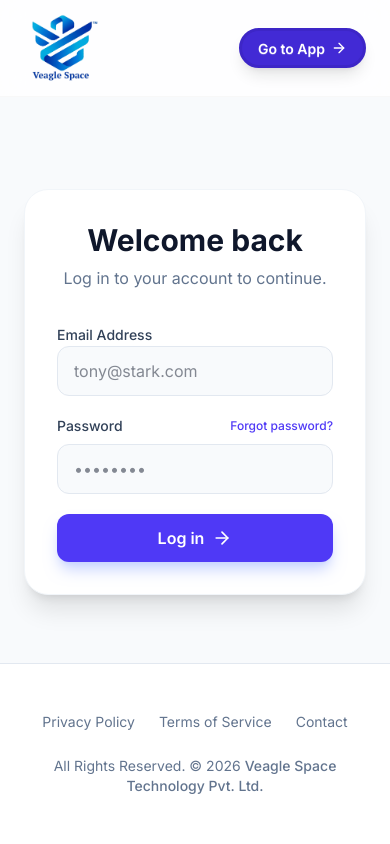
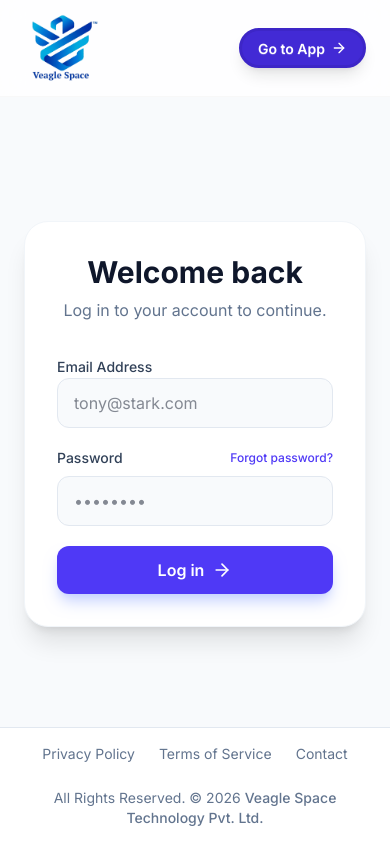
Before and after one commit to veaglespace-Tech/invoice-generator, a Next.js app in the folder client/: page /login in a window 390 px wide. Built offline with nearby package versions, Linux system fonts and the light colour scheme.

Commit message:
Reduce footer height and set light background for mobile top bar

```diff
--- a/client/src/components/layout/Footer.tsx
+++ b/client/src/components/layout/Footer.tsx
@@ -3,7 +3,7 @@ import { Hexagon } from "lucide-react";
 
 export function Footer() {
   return (
-    <footer className="py-12 bg-white dark:bg-slate-950 border-t border-slate-200 dark:border-slate-800">
+    <footer className="py-4 bg-white dark:bg-slate-950 border-t border-slate-200 dark:border-slate-800">
       <div className="max-w-7xl mx-auto px-6 md:px-12">
         <div className="flex flex-col md:flex-row items-center justify-between gap-6">
           <div className="hidden md:block"></div>
--- a/client/src/components/layout/SuperAdminSidebar.tsx
+++ b/client/src/components/layout/SuperAdminSidebar.tsx
@@ -51,12 +51,12 @@ export function SuperAdminSidebar() {
   return (
     <>
       {/* Mobile Top Bar */}
-      <div className="md:hidden flex items-center justify-between p-4 bg-slate-950 text-white border-b border-slate-800 w-full fixed top-0 left-0 z-40">
+      <div className="md:hidden flex items-center justify-between p-4 bg-white dark:bg-slate-900 text-slate-900 dark:text-white border-b border-slate-200 dark:border-slate-800 w-full fixed top-0 left-0 z-40 shadow-sm">
         <div className="flex items-center gap-3">
           <Link href="/" className="flex items-center h-10 px-2 group">
             <img src="/logo.webp" alt="Veagle Space Technology" className="h-[40px] w-auto object-contain" />
           </Link>
-          <span className="font-bold text-lg text-white whitespace-nowrap hidden sm:block">Admin Portal</span>
+          <span className="font-bold text-lg whitespace-nowrap hidden sm:block">Admin Portal</span>
         </div>
         <button onClick={() => setIsOpenMobile(!isOpenMobile)} className="p-1">
           {isOpenMobile ? <X className="w-6 h-6" /> : <Menu className="w-6 h-6" />}
```
